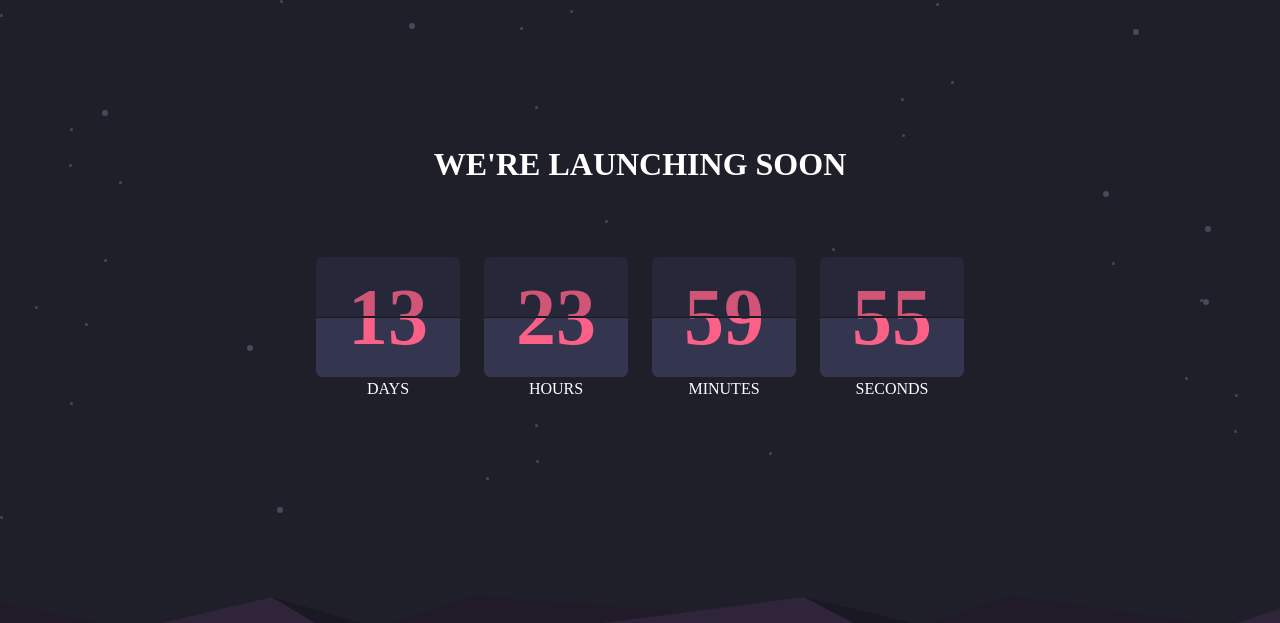
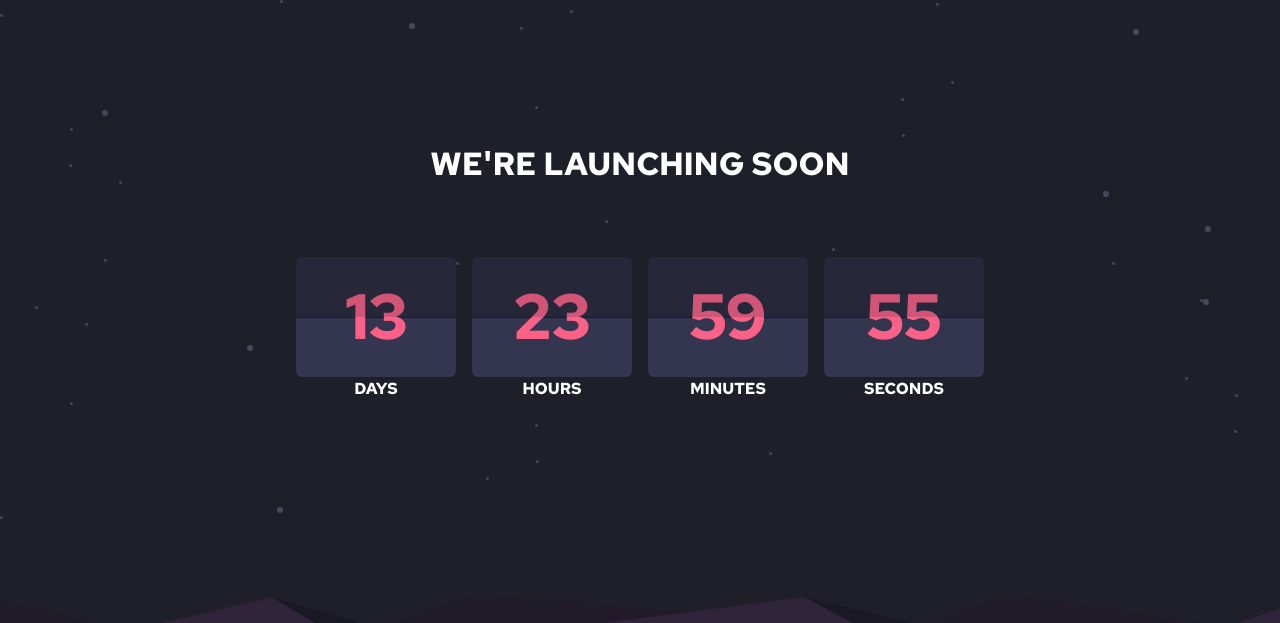
Before and after one commit to Jamieeee1/launch-countdown-timer-main, a website built with Vite: page index.html in a window 1280 px wide. Shown: the top 623 px of the page. Built offline with nearby package versions, Linux system fonts and the light colour scheme.

Commit message:
before doimg the flip

```diff
--- a/src/style.css
+++ b/src/style.css
@@ -1,3 +1,5 @@
+@import url("https://fonts.googleapis.com/css2?family=Red+Hat+Text:ital,wght@0,700;1,700&display=swap");
+
 :root {
   line-height: 1.5;
   font-weight: 400;
@@ -30,6 +32,8 @@ body {
   min-height: 100vh;
   background-color: var(--Very-dark-blue);
   color: var(--White);
+
+  font-family: "Red Hat Text", sans-serif;
 }
 
 #body-div,
@@ -50,7 +54,8 @@ footer {
   display: grid;
   grid-template-columns: repeat(4, 1fr);
   grid-template-rows: 1fr;
-  gap: 1.5em;
+  gap: 0.5em;
+  padding-inline: 0.5rem;
   max-height: max-content;
 }
 
@@ -62,11 +67,20 @@ footer {
 
 .inner-div {
   background-color: var(--Very-dark-dark-blue);
-  max-height: max-content;
   border-radius: 0.4em;
   display: flex;
   justify-content: center;
+  align-items: center;
   position: relative;
+
+  width: 10rem;
+  height: 7.5rem;
+  min-width: 10rem;
+  min-height: 7.5rem;
+  max-width: 10rem;
+  max-height: 7.5rem;
+  box-sizing: border-box;
+  overflow: hidden;
 }
 
 .inner-back {
@@ -89,9 +103,9 @@ footer {
 }
 
 .number-span {
-  font-size: 80px;
+  font-size: 4rem;
   font-weight: bold;
-  padding-inline: 2rem;
+  padding-inline: 0;
   background: linear-gradient(
     to bottom,
     rgba(251, 96, 135, 0.8) 0%,
@@ -132,3 +146,24 @@ footer .socials {
 footer .socials a:hover path {
   fill: var(--Soft-red);
 }
+
+@media (max-width: 600px) {
+  .inner-div {
+    width: 6.5rem;
+    height: 5rem;
+    min-width: 6.5rem;
+    min-height: 5rem;
+    max-width: 6.5rem;
+    max-height: 5rem;
+  }
+  .number-span {
+    font-size: 2.5rem;
+  }
+}
+
+@media (min-width: 680px) {
+  .times-div {
+    gap: 1em;
+    padding-inline: 0;
+  }
+}
```
